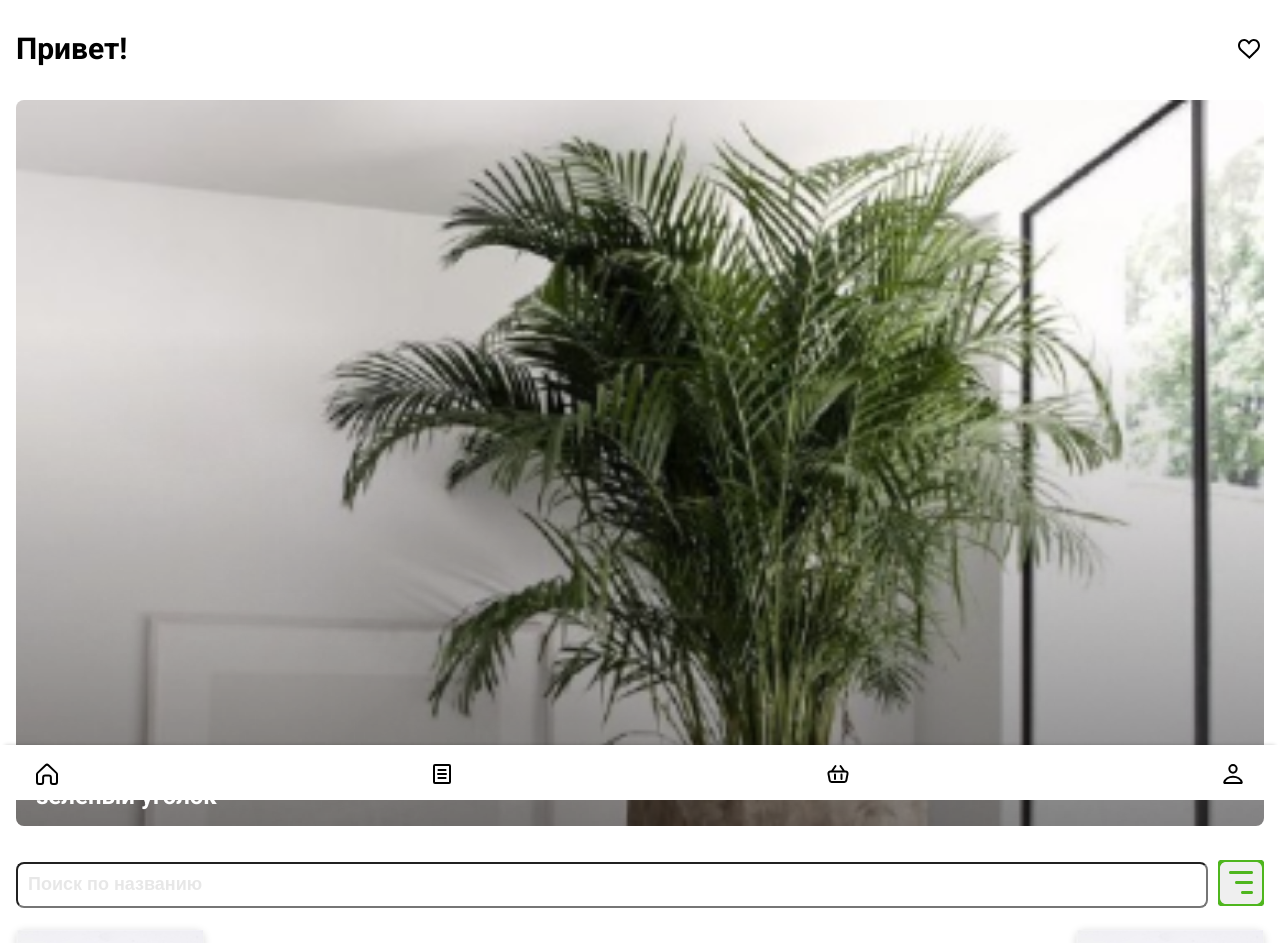
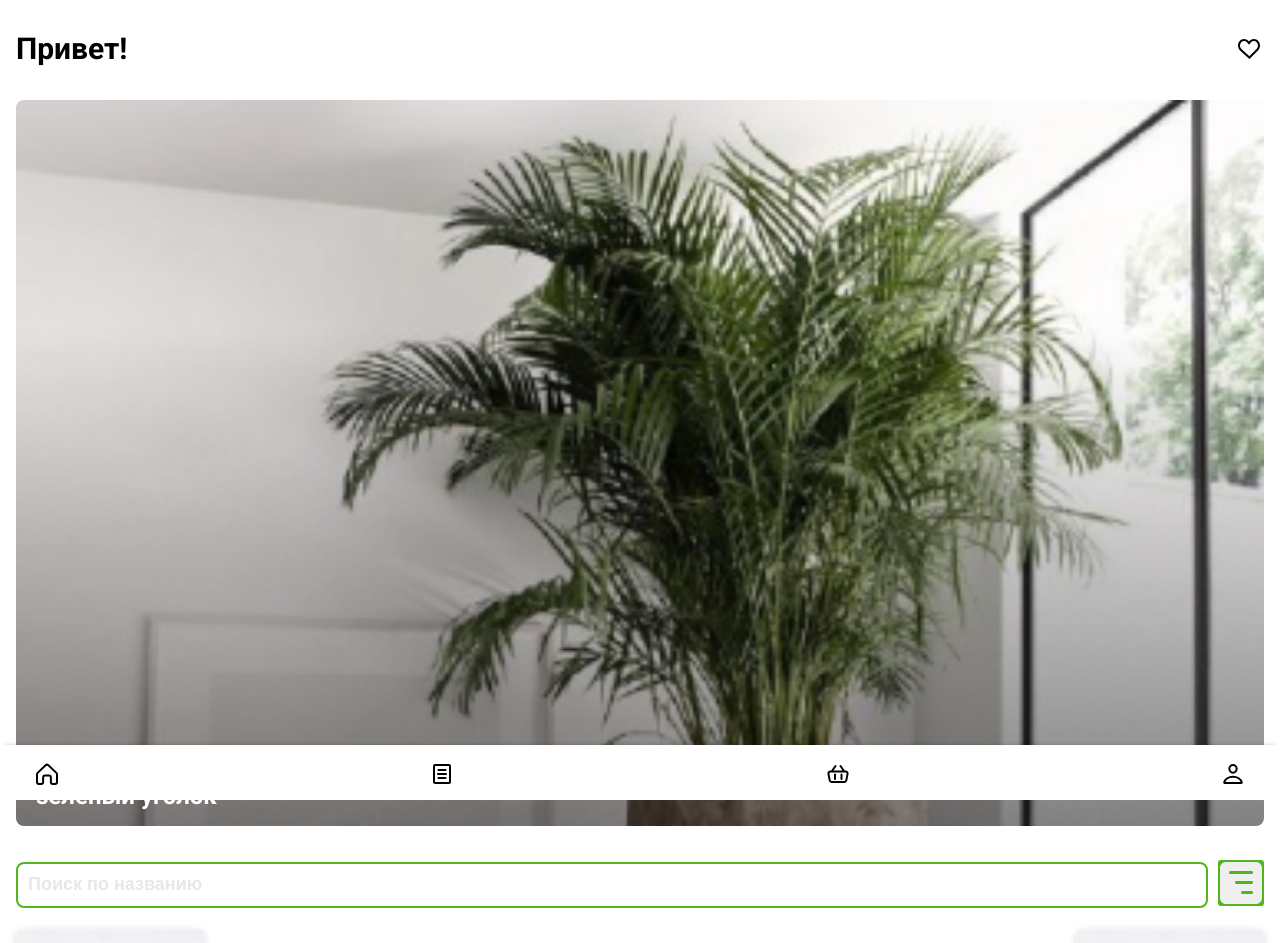
Before and after one commit to SunMadeteam/Frontend, a React (Create React App) app: page / in a window 1280 px wide. Shown: the top 943 px of the page. Built offline with nearby package versions, Linux system fonts and the light colour scheme.

Commit message:
fixed problem with inputs, when it's focus-visible

```diff
--- a/src/common/components/Search-input/index.scss
+++ b/src/common/components/Search-input/index.scss
@@ -5,11 +5,15 @@
   input {
     padding: 13px 0 13px 10px;
     font-weight: bold;
+    border: 2px solid $main-green;
     color: $black;
       &::placeholder {
         opacity: 0.4;
         color: $extra-gray;
       }
+      &:focus-visible {
+        outline: none;
+        border: 2px solid $main-green;
+      }
   }
-
 }
```
